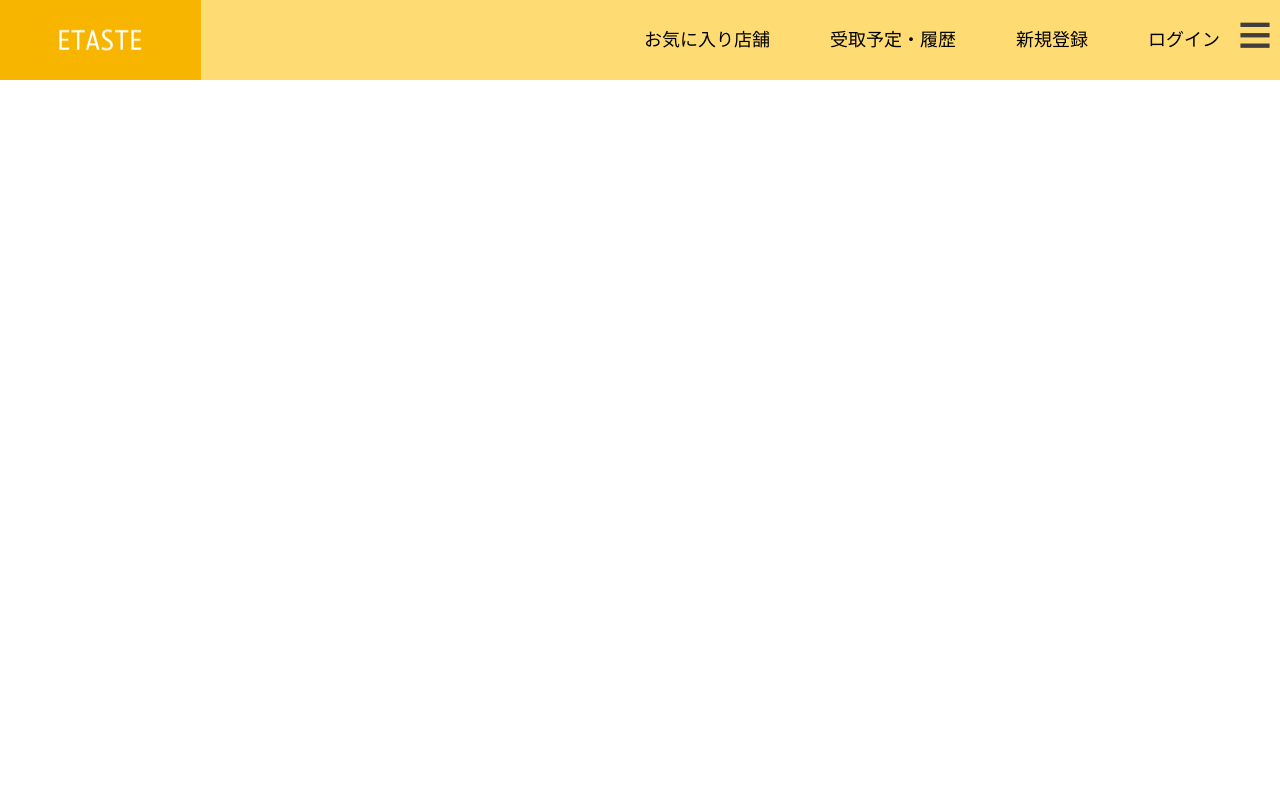
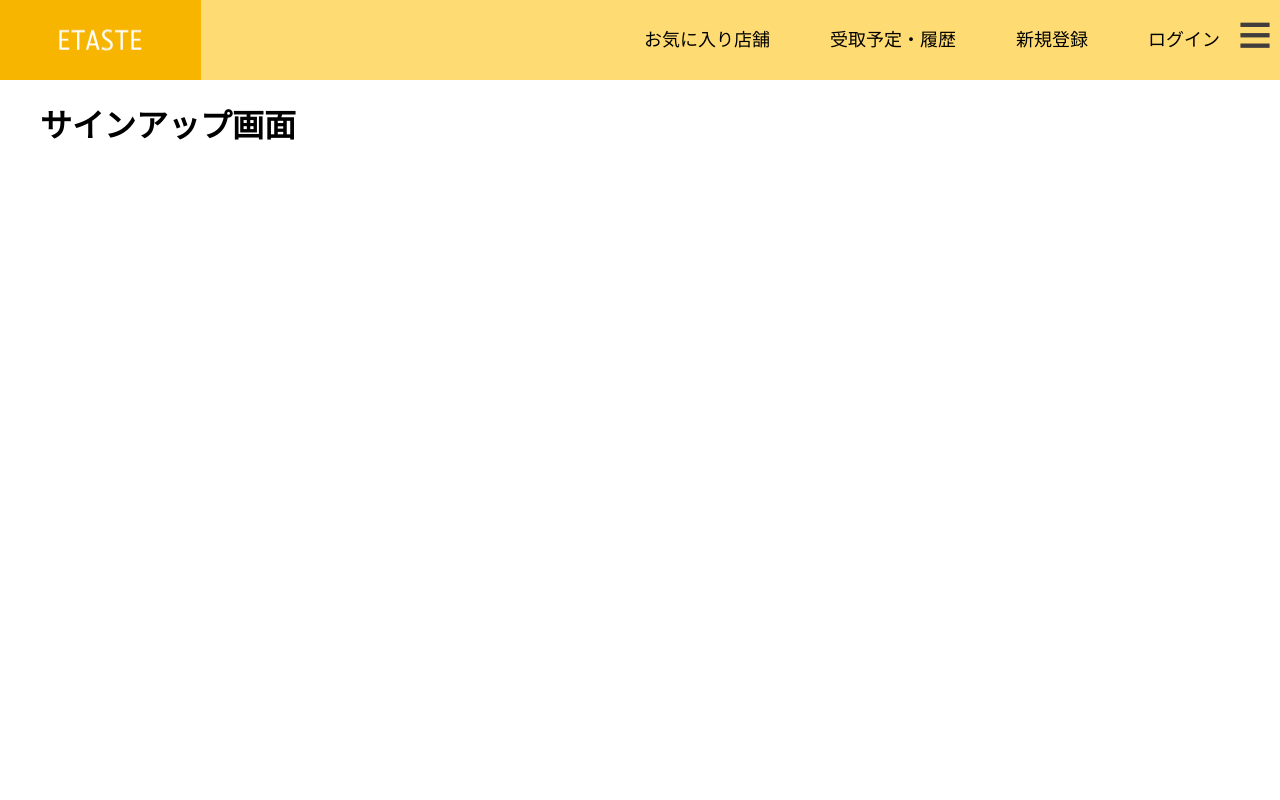
Before and after one commit to Kota-Y/etaste, a React (Create React App) app in the folder app/: page /sign-up in a window 1280 px wide. Shown: the top 800 px of the page. Built offline with nearby package versions, Linux system fonts and the light colour scheme; what google-maps-react would draw is missing.

Commit message:
Create SignUp.js

```diff
--- a/app/src/Components/Login.js
+++ b/app/src/Components/Login.js
@@ -5,6 +5,9 @@ import { FacebookLoginButton, TwitterLoginButton, InstagramLoginButton } from "r
 import '../CSS/Login.css';
 
 class Login extends React.Component {
+    handleToSignUpPage = () => {
+        this.props.history.push("/sign-up");
+    };
 
   render() {
     return (
@@ -30,7 +33,9 @@ class Login extends React.Component {
             </form>
             <h2>ログイン</h2>
             <h3>パスワードを忘れた方</h3>
-            <h3>アカウント新規作成</h3>
+            <h3
+                onClick={ this.handleToSignUpPage }
+            >アカウント新規作成</h3>
         </div>
     );
   }
--- a/app/src/Components/Main.js
+++ b/app/src/Components/Main.js
@@ -16,6 +16,7 @@ import Contact from "./Contact";
 import Unsubscribe from "./Unsubscribe";
 import UserFin from "./UserFin";
 import Login from "./Login";
+import SignUp from "./SignUp";
 import "../CSS/Main.css";
 
 class Main extends React.Component {
@@ -38,6 +39,7 @@ class Main extends React.Component {
           <Route exact path={"/unsubscribe"} component={Unsubscribe} />
           <Route exact path={"/user-fin"} component={UserFin} />
           <Route exact path={"/login"} component={Login} />
+          <Route exact path={"/sign-up"} component={SignUp} />
         </Switch>
       </div>
     );
--- /dev/null
+++ b/app/src/Components/SignUp.js
@@ -0,0 +1,15 @@
+import React from "react";
+import { withRouter } from "react-router";
+
+class SignUp extends React.Component {
+
+  render() {
+    return (
+      <div>
+        <h1>サインアップ画面</h1>
+      </div>
+    );
+  }
+}
+
+export default withRouter(SignUp);
```
